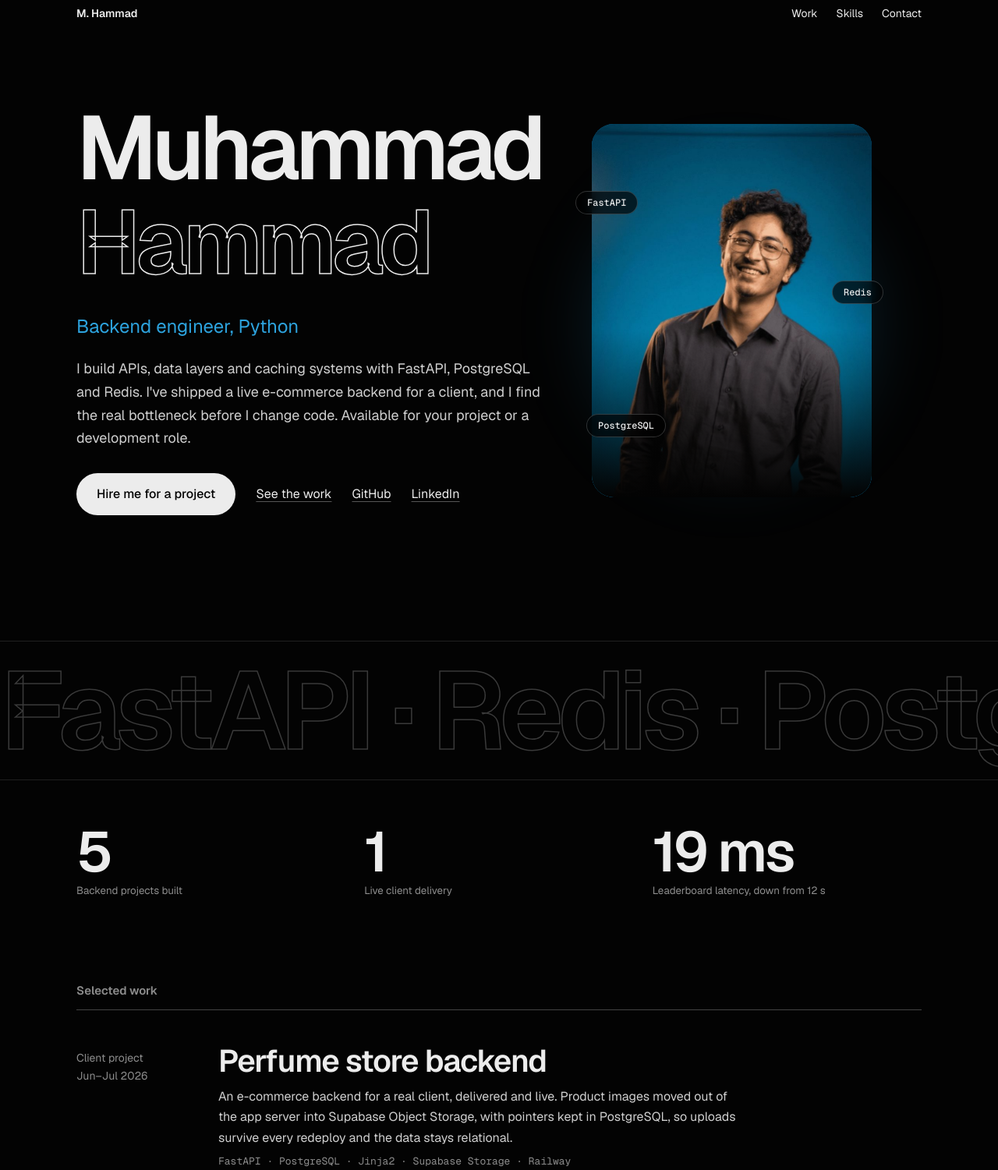
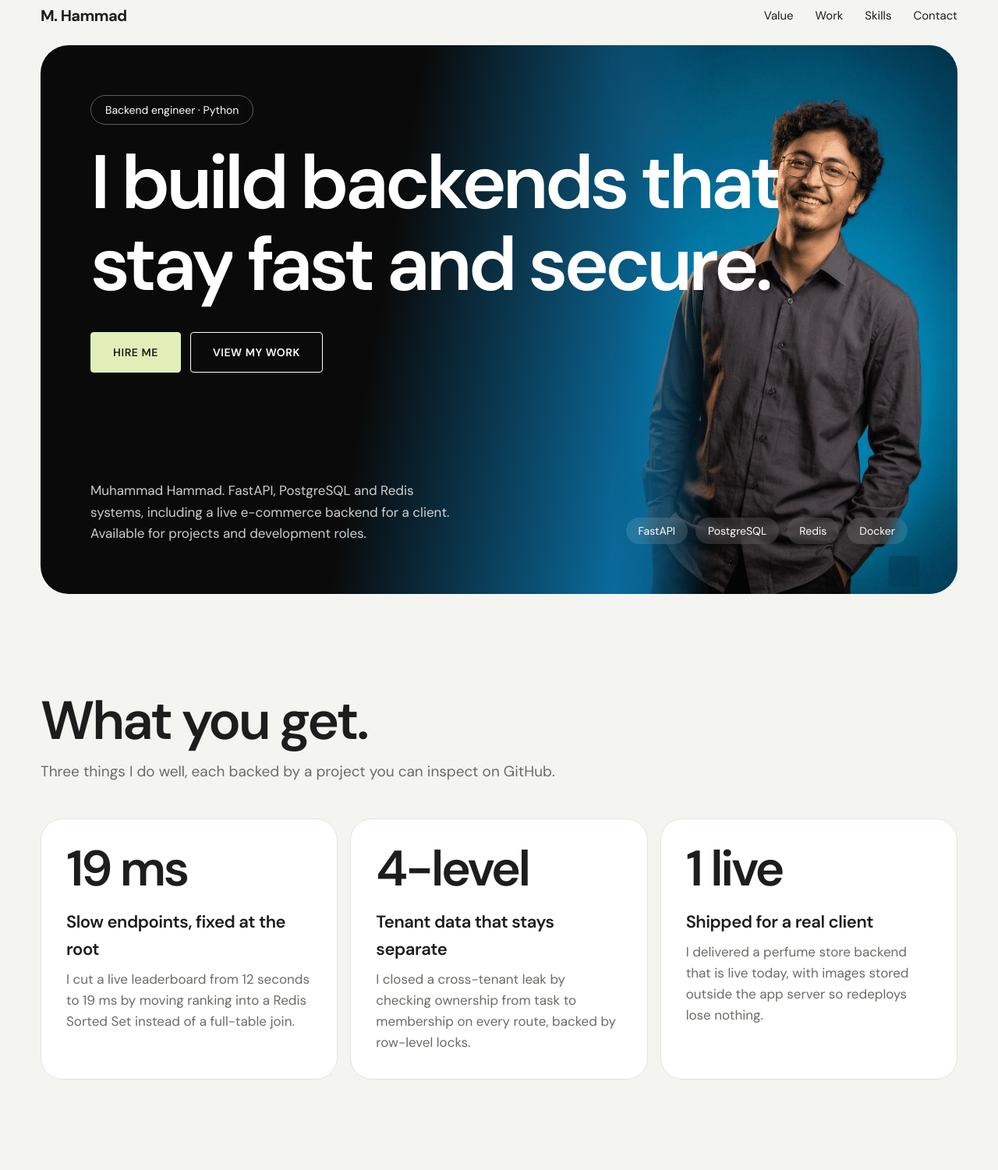
Before and after one commit to muhammads-git/muhammads-git.github.io, a plain HTML site: page index.html in a window 1280 px wide. Shown: the part 18-1519 px from the top of the page at 78% size. Drawn offline with nearby package versions, Linux system fonts and the light colour scheme.

Commit message:
Refactor index.html for layout and design updates
Updated the HTML structure and styling for improved layout and design.

```diff
--- a/index.html
+++ b/index.html
@@ -4,129 +4,107 @@
 <meta charset="utf-8">
 <meta name="viewport" content="width=device-width, initial-scale=1">
 <title>Muhammad Hammad | Backend Engineer, Python</title>
-<meta name="description" content="Backend engineer building with Python, FastAPI, PostgreSQL and Redis. Available for projects and development roles.">
+<meta name="description" content="Backend engineer building fast, secure Python systems with FastAPI, PostgreSQL and Redis. Available for projects and development roles.">
 <link rel="preconnect" href="https://fonts.googleapis.com">
 <link rel="preconnect" href="https://fonts.gstatic.com" crossorigin>
-<link href="https://fonts.googleapis.com/css2?family=Geist:wght@300..700&family=Geist+Mono:wght@400;500&display=swap" rel="stylesheet">
+<link href="https://fonts.googleapis.com/css2?family=DM+Sans:opsz,wght@9..40,300..800&display=swap" rel="stylesheet">
 <style>
-:root{--bg:#030303;--text:#ececec;--mute:#8d8d8d;--line:#1f1f1f;--blue:#2da3de}
+:root{--paper:#f4f4f1;--ink:#1d1d1d;--deep:#0f0f0f;--mute:#6b6b66;--lime:#e1eeb7;--blue:#0b78b0}
 *{box-sizing:border-box;margin:0;padding:0}
-html{background:var(--bg)}
-body{font:400 16px/1.65 "Geist",system-ui,sans-serif;color:var(--text);background:var(--bg);-webkit-font-smoothing:antialiased;overflow-x:hidden}
-a{color:var(--text);text-underline-offset:4px;text-decoration-color:#555}a:hover{text-decoration-color:var(--blue)}
-:focus-visible{outline:2px solid var(--blue);outline-offset:3px}
-#prog{position:fixed;top:0;left:0;right:0;height:3px;background:var(--blue);transform:scaleX(0);transform-origin:0 50%;z-index:9}
-.wrap{max-width:1180px;margin:0 auto;padding:0 clamp(20px,5vw,48px)}
-nav{display:flex;justify-content:space-between;align-items:center;height:72px;font-size:14px;color:var(--mute)}
-nav b{color:var(--text);font-weight:600}nav div{display:flex;gap:24px}nav a{text-decoration:none}
-.hero{display:grid;grid-template-columns:1.15fr .85fr;gap:clamp(24px,5vw,72px);align-items:center;min-height:calc(100vh - 72px);padding-bottom:40px}
-h1{font-weight:600;font-size:clamp(52px,9vw,128px);line-height:.95;letter-spacing:-.05em}
-.ln{display:block;overflow:hidden;padding-bottom:.1em}.ln i{display:block;font-style:normal}
-.ln:nth-child(2) i{-webkit-text-stroke:1.5px var(--text);color:transparent}
-.role{margin-top:22px;font-size:clamp(18px,2vw,24px);color:var(--blue)}
-.lead{margin:20px 0 30px;max-width:50ch;font-size:18px;color:#cfcfcf}
-.cta{display:flex;flex-wrap:wrap;gap:14px 26px;align-items:center}
-.btn{display:inline-block;padding:14px 26px;background:var(--text);color:#000;text-decoration:none;font-weight:500;border-radius:999px}
-.btn:hover{background:var(--blue)}
-.pwrap{position:relative;perspective:1000px}
-.glow{position:absolute;inset:8% -10% 0;background:radial-gradient(closest-side,rgba(45,163,222,.45),transparent);filter:blur(40px);z-index:0}
-.frame{position:relative;z-index:1;border-radius:28px;overflow:hidden;aspect-ratio:3/4;max-height:80vh;margin-left:auto;background:#0a6fa3;will-change:transform}
-.frame img{display:block;width:100%;height:118%;object-fit:cover;object-position:50% 10%}
-.frame::after{content:"";position:absolute;inset:55% 0 0;background:linear-gradient(transparent,var(--bg))}
-.chip{position:absolute;z-index:2;padding:6px 14px;border:1px solid #ffffff30;border-radius:999px;background:#000a;backdrop-filter:blur(8px);font:500 12px "Geist Mono",monospace}
-.band{overflow:hidden;white-space:nowrap;margin:40px 0 0;padding:18px 0;border-block:1px solid var(--line)}
-.band span{display:inline-block;font-weight:600;font-size:clamp(56px,11vw,150px);line-height:1;letter-spacing:-.05em;-webkit-text-stroke:1.5px #3a3a3a;color:transparent}
-.facts{display:grid;grid-template-columns:repeat(auto-fit,minmax(180px,1fr));gap:24px;padding:56px 0 0}
-.facts b{display:block;font-size:clamp(40px,6vw,72px);font-weight:600;letter-spacing:-.04em;line-height:1}
-.facts small{color:var(--mute)}
-h2{position:relative;font-weight:600;font-size:15px;color:var(--mute);margin:104px 0 8px;padding-bottom:12px}
-h2 i{position:absolute;left:0;right:0;bottom:0;height:1px;background:#444;transform-origin:0 50%}
-.job{padding:34px 0;border-bottom:1px solid var(--line);display:grid;grid-template-columns:150px 1fr;gap:8px 32px}
-.job h3{font-size:clamp(26px,3.4vw,40px);font-weight:600;letter-spacing:-.03em;line-height:1.15;transition:color .25s,transform .25s}
-.job:hover h3{color:var(--blue);transform:translateX(10px)}
-.meta{color:var(--mute);font-size:14px;padding-top:8px}
-.job p{max-width:64ch;color:#cfcfcf;margin-top:10px}
-.proof{margin-top:12px;font:500 13px "Geist Mono",monospace;color:var(--blue)}
-.stack{margin-top:8px;font:400 13px "Geist Mono",monospace;color:var(--mute)}
-.skills{display:grid;grid-template-columns:150px 1fr;gap:14px 32px;padding-top:20px}
-.skills dt{color:var(--mute);font-size:14px}.skills dd{color:#cfcfcf}
-.contact{padding:24px 0 0}.contact .big{font-weight:600;font-size:clamp(38px,7vw,96px);line-height:1;letter-spacing:-.045em;margin-bottom:24px}
-.contact p{max-width:50ch;color:#cfcfcf;font-size:18px;margin-bottom:24px}
-.links{display:flex;flex-wrap:wrap;gap:8px 24px;margin-top:20px}
-footer{padding:80px 0 48px;color:var(--mute);font-size:14px}
-@media(max-width:820px){.hero{grid-template-columns:1fr;min-height:0;padding-top:8px}.frame{margin:0 auto;max-width:420px;width:100%}.chip{display:none}.job,.skills{grid-template-columns:1fr;gap:4px}.meta{padding-top:0}.skills dd{margin-bottom:10px}nav div{display:none}}
+body{font:400 17px/1.6 "DM Sans",system-ui,sans-serif;color:var(--ink);background:var(--paper);-webkit-font-smoothing:antialiased;overflow-x:hidden}
+a{color:inherit}:focus-visible{outline:2px solid var(--blue);outline-offset:3px}
+.w{max-width:1240px;margin:0 auto;padding:0 clamp(16px,3vw,32px)}
+nav{display:flex;justify-content:space-between;align-items:center;height:76px;font-size:15px}
+nav b{font-size:20px;font-weight:700;letter-spacing:-.03em}nav div{display:flex;gap:28px}nav a{text-decoration:none}
+.rb{position:relative;display:inline-flex;overflow:hidden;height:52px;padding:0 28px;align-items:center;border:1px solid currentColor;text-decoration:none;font-weight:600;font-size:14px;letter-spacing:.04em;text-transform:uppercase;border-radius:4px}
+.rb span{display:block;transition:transform .45s cubic-bezier(.7,0,.2,1)}.rb span+span{position:absolute;left:28px;transform:translateY(160%)}
+.rb:hover span:first-child{transform:translateY(-160%)}.rb:hover span+span{transform:none}
+.rb.fill{background:var(--lime);color:var(--ink);border-color:var(--lime)}
+.hero{position:relative;overflow:hidden;border-radius:36px;min-height:min(88vh,820px);color:#fff;background:linear-gradient(100deg,#0a0a0a 0%,#0a0a0a 38%,var(--blue) 70%);display:flex;flex-direction:column;justify-content:space-between;padding:clamp(28px,5vw,64px);will-change:transform}
+.hero>img{position:absolute;right:0;bottom:-6%;height:112%;width:auto;max-width:62%;object-fit:cover;object-position:50% 0;mask-image:linear-gradient(90deg,transparent,#000 28%);z-index:0}
+.hero>*:not(img){position:relative;z-index:1}
+.tag{display:inline-block;padding:7px 18px;border:1px solid #ffffff55;border-radius:999px;font-size:14px;backdrop-filter:blur(6px)}
+h1{font-weight:600;font-size:clamp(46px,7.6vw,112px);line-height:.98;letter-spacing:-.05em;max-width:9.5em;margin:26px 0 30px}
+h1 .wd{display:inline-block;overflow:hidden;vertical-align:top;padding-bottom:.1em}h1 .wd i{display:inline-block;font-style:normal}
+.btns{display:flex;flex-wrap:wrap;gap:12px}
+.hf{display:flex;flex-wrap:wrap;gap:12px 40px;align-items:flex-end;justify-content:space-between;margin-top:48px}
+.hf p{max-width:40ch;color:#ffffffcc}
+.chips{display:flex;flex-wrap:wrap;gap:10px}.chips span{padding:6px 16px;border-radius:999px;background:#ffffff1f;font-size:14px;backdrop-filter:blur(8px)}
+h2{font-weight:600;font-size:clamp(36px,5.4vw,76px);line-height:1;letter-spacing:-.045em;margin:0 0 16px}
+section{padding:clamp(72px,10vw,140px) 0 0}
+.sub{color:var(--mute);max-width:56ch;margin-bottom:44px;font-size:19px}
+.vals{display:grid;grid-template-columns:repeat(auto-fit,minmax(280px,1fr));gap:16px}
+.val{padding:32px;border-radius:28px;background:#fff;border:1px solid #e4e4df}
+.val b{display:block;font-size:clamp(44px,5vw,64px);font-weight:600;letter-spacing:-.05em;line-height:1}
+.val h3{font-size:22px;font-weight:600;letter-spacing:-.02em;margin:18px 0 8px}.val p{color:var(--mute)}
+.grid{display:grid;grid-template-columns:repeat(auto-fit,minmax(min(100%,420px),1fr));gap:16px}
+.card{display:flex;flex-direction:column;gap:14px;padding:34px;border-radius:28px;background:#fff;border:1px solid #e4e4df;transition:transform .4s,background .3s,color .3s}
+.card:hover{transform:translateY(-6px);background:var(--deep);color:#fff}.card:hover .m,.card:hover p{color:#ffffffb3}
+.card.lead{background:var(--lime);border-color:var(--lime)}.card.lead:hover{background:var(--deep)}
+.card h3{font-size:clamp(26px,3vw,36px);font-weight:600;letter-spacing:-.035em;line-height:1.1}
+.m{font-size:14px;color:var(--mute)}.card p{color:#4a4a46}
+.pf{font-weight:600;font-size:15px}
+.tg{display:flex;flex-wrap:wrap;gap:8px;margin-top:auto;padding-top:6px}.tg span{padding:4px 13px;border:1px solid #bdbdb6;border-radius:999px;font-size:13px}
+.card:hover .tg span{border-color:#ffffff55}
+.sk{display:grid;grid-template-columns:repeat(auto-fit,minmax(250px,1fr));gap:16px}
+.sk div{padding:28px;border-radius:24px;background:#fff;border:1px solid #e4e4df}.sk h3{font-size:19px;margin-bottom:14px}
+.cta{margin-top:clamp(72px,10vw,140px);border-radius:36px;background:var(--deep);color:#fff;padding:clamp(36px,7vw,96px)}
+.cta h2{font-size:clamp(42px,8vw,120px);max-width:9em}.cta p{color:#ffffffb3;max-width:46ch;margin:0 0 32px;font-size:19px}
+.cta .btns+.btns{margin-top:12px}
+footer{padding:36px 0 48px;color:var(--mute);font-size:14px;display:flex;flex-wrap:wrap;justify-content:space-between;gap:8px}
+@media(max-width:820px){nav div{display:none}.hero>img{max-width:100%;opacity:.45;height:80%;mask-image:linear-gradient(0deg,transparent,#000 40%)}.hero{border-radius:26px}}
 </style>
 </head>
 <body>
-<div id="prog"></div>
-<div class="wrap">
-<nav><b>M. Hammad</b><div><a href="#work">Work</a><a href="#skills">Skills</a><a href="#contact">Contact</a></div></nav>
-<header class="hero">
-<div>
-<h1><span class="ln"><i>Muhammad</i></span><span class="ln"><i>Hammad</i></span></h1>
-<p class="role">Backend engineer, Python</p>
-<p class="lead">I build APIs, data layers and caching systems with FastAPI, PostgreSQL and Redis. I've shipped a live e-commerce backend for a client, and I find the real bottleneck before I change code. Available for your project or a development role.</p>
-<div class="cta"><a class="btn mag" href="mailto:sirhammad760@gmail.com">Hire me for a project</a><a href="#work">See the work</a><a href="https://github.com/muhammads-git" target="_blank" rel="noopener">GitHub</a><a href="https://www.linkedin.com/in/m-hammad" target="_blank" rel="noopener">LinkedIn</a></div>
+<div class="w"><nav><b>M. Hammad</b><div><a href="#value">Value</a><a href="#work">Work</a><a href="#skills">Skills</a><a href="#contact">Contact</a></div></nav></div>
+<div class="w"><header class="hero" id="hero">
+<img src="photo.jpg" width="720" height="1290" alt="Portrait of Muhammad Hammad">
+<div><span class="tag">Backend engineer · Python</span>
+<h1 id="h1">I build backends that stay fast and secure.</h1>
+<div class="btns"><a class="rb fill" href="mailto:sirhammad760@gmail.com"><span>Hire me</span><span>Hire me</span></a><a class="rb" href="#work"><span>View my work</span><span>View my work</span></a></div></div>
+<div class="hf"><p>Muhammad Hammad. FastAPI, PostgreSQL and Redis systems, including a live e-commerce backend for a client. Available for projects and development roles.</p><div class="chips"><span>FastAPI</span><span>PostgreSQL</span><span>Redis</span><span>Docker</span></div></div>
+</header></div>
+
+<div class="w">
+<section id="value"><h2>What you get.</h2><p class="sub">Three things I do well, each backed by a project you can inspect on GitHub.</p>
+<div class="vals">
+<div class="val"><b data-n="19" data-s=" ms">0</b><h3>Slow endpoints, fixed at the root</h3><p>I cut a live leaderboard from 12 seconds to 19 ms by moving ranking into a Redis Sorted Set instead of a full-table join.</p></div>
+<div class="val"><b data-n="4" data-s="-level">0</b><h3>Tenant data that stays separate</h3><p>I closed a cross-tenant leak by checking ownership from task to membership on every route, backed by row-level locks.</p></div>
+<div class="val"><b data-n="1" data-s=" live">0</b><h3>Shipped for a real client</h3><p>I delivered a perfume store backend that is live today, with images stored outside the app server so redeploys lose nothing.</p></div>
+</div></section>
+
+<section id="work"><h2>Selected work.</h2><p class="sub">Client e-commerce first, then the systems that show backend depth.</p><div class="grid" id="g"></div></section>
+
+<section id="skills"><h2>Skills.</h2><p class="sub">Grouped by what I use them for.</p><div class="sk" id="s"></div></section>
+
+<div class="cta" id="contact"><h2>Let's build your backend.</h2><p>Tell me about your project, or reach out if your team needs a Python engineer.</p>
+<div class="btns"><a class="rb fill" href="mailto:sirhammad760@gmail.com"><span>sirhammad760@gmail.com</span><span>sirhammad760@gmail.com</span></a></div>
+<div class="btns"><a class="rb" target="_blank" rel="noopener" href="https://github.com/muhammads-git"><span>GitHub</span><span>GitHub</span></a><a class="rb" target="_blank" rel="noopener" href="https://www.linkedin.com/in/m-hammad"><span>LinkedIn</span><span>LinkedIn</span></a></div></div>
+<footer><span>BS Software Engineering, Hazara University · 2023–2027</span><span>Mansehra, KPK, Pakistan · Working remotely</span></footer>
 </div>
-<div class="pwrap"><div class="glow"></div>
-<div class="frame" id="frame"><img id="pimg" src="photo.jpg" width="720" height="1290" alt="Portrait of Muhammad Hammad"></div>
-<span class="chip" style="left:-6%;top:18%">FastAPI</span><span class="chip" style="right:-4%;top:42%">Redis</span><span class="chip" style="left:-2%;bottom:16%">PostgreSQL</span>
-</div>
-</header>
-</div>
-<div class="band" aria-hidden="true"><span id="bt">FastAPI · Redis · PostgreSQL · Docker · Python · FastAPI · Redis · PostgreSQL · Docker · Python</span></div>
-<div class="wrap">
-<div class="facts"><div><b data-n="5">0</b><small>Backend projects built</small></div><div><b data-n="1">0</b><small>Live client delivery</small></div><div><b data-n="19" data-s=" ms">0</b><small>Leaderboard latency, down from 12 s</small></div></div>
-
-<h2 id="work">Selected work<i></i></h2>
-<div class="job"><span class="meta">Client project<br>Jun–Jul 2026</span><div><h3>Perfume store backend</h3><p>An e-commerce backend for a real client, delivered and live. Product images moved out of the app server into Supabase Object Storage, with pointers kept in PostgreSQL, so uploads survive every redeploy and the data stays relational.</p><div class="stack">FastAPI · PostgreSQL · Jinja2 · Supabase Storage · Railway</div></div></div>
-<div class="job"><span class="meta">Sep–Oct 2026</span><div><h3>ByteBattle</h3><p>A game backend with a live leaderboard. Every refresh ran a JOIN and GROUP BY over the full score table. I moved ranking into a Redis Sorted Set with an atomic write-through to PostgreSQL, which stays the source of truth.</p><div class="proof">12 s to 19 ms median latency</div><div class="stack">FastAPI · Redis ZSET · PostgreSQL</div></div></div>
-<div class="job"><span class="meta">May–Jun 2026</span><div><h3>NexusAPI</h3><p>A multi-tenant project management backend where many organizations share one deployment. Every route checks the ownership chain from task to membership, which closed a cross-tenant data leak. Row-level locks prevent lost writes, and hot reads use a write-through Redis cache.</p><div class="proof">4-level ownership check · 5 min cache TTL</div><div class="stack">FastAPI · PostgreSQL · Redis · WebSockets · SQLAlchemy Async</div></div></div>
-<div class="job"><span class="meta">Aug 2026<br>Hackathon</span><div><h3>VoicOps</h3><p>A voice-to-infrastructure assistant for the AI Alibaba Hackathon Pakistan, selected for the national build phase. Speech becomes Dockerfiles, compose files and Terraform, and nothing is shown until hadolint, yamllint and terraform validate pass.</p><div class="stack">FastAPI · Docker · Terraform · Deepgram</div></div></div>
-<div class="job"><span class="meta">Jan–Apr 2026</span><div><h3>AI URL shortener</h3><p>A short-link API with compute-heavy AI features that must not slow redirects. Heavy work runs on an ARQ queue, and a two-layer Redis index lets one update clear every cached copy of a link.</p><div class="proof">API responses under 50 ms</div><div class="stack">FastAPI · PostgreSQL · Redis · ARQ</div></div></div>
-
-<h2 id="skills">Skills<i></i></h2>
-<dl class="skills">
-<dt>Backend and APIs</dt><dd>Python, FastAPI, Flask, REST design, WebSockets, SQLAlchemy (async)</dd>
-<dt>Data and caching</dt><dd>PostgreSQL, SQL, Redis Sorted Sets, Redis hashes and strings, cache invalidation, Supabase Storage</dd>
-<dt>Async and queues</dt><dd>asyncio, ARQ task queue, row-level locking, background workers</dd>
-<dt>Delivery</dt><dd>Docker, Docker Compose, Terraform, GitHub Actions, Locust load testing, Git</dd>
-</dl>
-<h2>Education<i></i></h2>
-<div class="job"><span class="meta">2023–2027</span><div><h3 style="font-size:22px">BS Software Engineering</h3><p>Hazara University, Mansehra, Pakistan.</p></div></div>
-
-<h2 id="contact">Contact<i></i></h2>
-<div class="contact"><div class="big">Have a backend<br>to build?</div><p>Send me a short note about the project, or reach out if your team needs a Python engineer.</p><a class="btn mag" href="mailto:sirhammad760@gmail.com">sirhammad760@gmail.com</a>
-<div class="links"><a href="https://github.com/muhammads-git" target="_blank" rel="noopener">github.com/muhammads-git</a><a href="https://www.linkedin.com/in/m-hammad" target="_blank" rel="noopener">linkedin.com/in/m-hammad</a></div></div>
-<footer>Mansehra, KPK, Pakistan · Working remotely</footer>
-</div>
-<script src="https://cdnjs.cloudflare.com/ajax/libs/gsap/3.12.5/gsap.min.js"></script>
-<script src="https://cdnjs.cloudflare.com/ajax/libs/gsap/3.12.5/ScrollTrigger.min.js"></script>
+<script src="gsap.min.js"></script><script src="ScrollTrigger.min.js"></script>
 <script>
-if(window.gsap){
-gsap.registerPlugin(ScrollTrigger);
+const P=[
+["Perfume store backend","Client project · Jun–Jul 2026","An e-commerce backend for a real client, delivered and live. Product images moved into Supabase Object Storage with pointers in PostgreSQL, so uploads survive every redeploy.","Live in production",["FastAPI","PostgreSQL","Jinja2","Supabase Storage","Railway"],1],
+["ByteBattle","Sep–Oct 2026","A game backend with a live leaderboard. A full-table JOIN on every refresh became a Redis Sorted Set with an atomic write-through to PostgreSQL, which stays the source of truth.","12 s to 19 ms median latency",["FastAPI","Redis ZSET","PostgreSQL"]],
+["NexusAPI","May–Jun 2026","A multi-tenant project management backend. Every route verifies the ownership chain, writes use row-level locks, and hot reads sit behind a write-through Redis cache.","4-level ownership check · 5 min cache TTL",["FastAPI","PostgreSQL","Redis","WebSockets","SQLAlchemy Async"]],
+["VoicOps","Aug 2026 · Hackathon","A voice-to-infrastructure assistant for the AI Alibaba Hackathon Pakistan, selected for the national build phase. Nothing is shown until hadolint, yamllint and terraform validate pass.","Every output validated",["FastAPI","Docker","Terraform","Deepgram"]],
+["AI URL shortener","Jan–Apr 2026","A short-link API where heavy AI work runs on an ARQ queue and a two-layer Redis index lets one update clear every cached copy of a link.","API responses under 50 ms",["FastAPI","PostgreSQL","Redis","ARQ"]]];
+const SK=[["Backend and APIs","Python, FastAPI, Flask, REST design, WebSockets, SQLAlchemy (async)"],["Data and caching","PostgreSQL, SQL, Redis Sorted Sets, cache invalidation, Supabase Storage"],["Async and queues","asyncio, ARQ task queue, row-level locking, background workers"],["Delivery","Docker, Docker Compose, Terraform, GitHub Actions, Locust, Git"]];
+g.innerHTML=P.map(p=>`<article class="card${p[5]?" lead":""}"><span class="m">${p[1]}</span><h3>${p[0]}</h3><p>${p[2]}</p><div class="pf">${p[3]}</div><div class="tg">${p[4].map(t=>`<span>${t}</span>`).join("")}</div></article>`).join("");
+s.innerHTML=SK.map(k=>`<div><h3>${k[0]}</h3><p style="color:#4a4a46">${k[1]}</p></div>`).join("");
+h1.innerHTML=h1.textContent.split(" ").map(w=>`<span class="wd"><i>${w}</i></span>`).join(" ");
+if(window.gsap){gsap.registerPlugin(ScrollTrigger);
 gsap.matchMedia().add("(prefers-reduced-motion: no-preference)",()=>{
- const tl=gsap.timeline({defaults:{ease:"power4.out"}});
- tl.from(".ln i",{yPercent:110,duration:1.1,stagger:.12})
-   .from(".role,.lead,.cta",{y:24,opacity:0,duration:.8,stagger:.1},"-=.6")
-   .from("#frame",{clipPath:"inset(100% 0% 0% 0%)",duration:1.3,ease:"power3.inOut"},0.2)
-   .from("#pimg",{scale:1.3,duration:1.6},0.2)
-   .from(".chip",{scale:0,opacity:0,duration:.6,stagger:.12,ease:"back.out(2)"},"-=.5")
-   .from(".glow",{opacity:0,duration:1.2},0.4);
- gsap.to(".chip",{y:"+=12",duration:2.4,repeat:-1,yoyo:true,ease:"sine.inOut",stagger:.4});
- gsap.to("#prog",{scaleX:1,ease:"none",scrollTrigger:{scrub:.3,start:0,end:"max"}});
- gsap.to("#pimg",{yPercent:-8,ease:"none",scrollTrigger:{trigger:".hero",start:"top top",end:"bottom top",scrub:true}});
- gsap.to("#bt",{xPercent:-35,ease:"none",scrollTrigger:{trigger:".band",start:"top bottom",end:"bottom top",scrub:true}});
- gsap.utils.toArray(".job,.skills,.contact>*").forEach(el=>gsap.from(el,{y:50,opacity:0,duration:.9,ease:"power3.out",scrollTrigger:{trigger:el,start:"top 88%"}}));
- document.querySelectorAll("h2").forEach(h=>{const l=h.querySelector("i");gsap.from(l,{scaleX:0,duration:1.2,ease:"power3.out",scrollTrigger:{trigger:h,start:"top 90%"}})});
- document.querySelectorAll(".facts b").forEach(b=>{const o={v:0},n=+b.dataset.n,s=b.dataset.s||"";gsap.to(o,{v:n,duration:1.6,ease:"power2.out",scrollTrigger:{trigger:b,start:"top 90%"},onUpdate:()=>b.textContent=Math.round(o.v)+s})});
- document.querySelectorAll(".mag").forEach(b=>{const x=gsap.quickTo(b,"x",{duration:.4,ease:"power3"}),y=gsap.quickTo(b,"y",{duration:.4,ease:"power3"});
-  b.addEventListener("pointermove",e=>{const r=b.getBoundingClientRect();x((e.clientX-r.left-r.width/2)*.3);y((e.clientY-r.top-r.height/2)*.3)});
-  b.addEventListener("pointerleave",()=>{x(0);y(0)})});
- const f=document.getElementById("frame"),rx=gsap.quickTo(f,"rotationX",{duration:.6}),ry=gsap.quickTo(f,"rotationY",{duration:.6});
- matchMedia("(hover:hover)").matches&&addEventListener("pointermove",e=>{ry((e.clientX/innerWidth-.5)*10);rx(-(e.clientY/innerHeight-.5)*8)});
-});
-}
+ gsap.timeline({defaults:{ease:"power4.out"}}).from(".hero",{y:60,opacity:0,duration:1}).from(".hero>img",{scale:1.15,x:60,opacity:0,duration:1.6},"<").from(".tag",{y:20,opacity:0,duration:.7},"-=1").from(".wd i",{yPercent:115,duration:1,stagger:.06},"-=.9").from(".btns .rb,.hf>*",{y:24,opacity:0,duration:.8,stagger:.1},"-=.6");
+ gsap.to(".hero",{scale:.93,borderRadius:56,ease:"none",scrollTrigger:{trigger:".hero",start:"bottom 80%",end:"bottom top",scrub:true}});
+ gsap.to(".hero>img",{yPercent:6,ease:"none",scrollTrigger:{trigger:".hero",start:"top top",end:"bottom top",scrub:true}});
+ gsap.utils.toArray("h2,.sub").forEach(e=>gsap.from(e,{y:40,opacity:0,duration:.9,ease:"power3.out",scrollTrigger:{trigger:e,start:"top 90%"}}));
+ ScrollTrigger.batch(".val,.card,.sk>div",{start:"top 90%",onEnter:b=>gsap.from(b,{y:70,opacity:0,duration:.9,stagger:.12,ease:"power3.out",overwrite:true})});
+ gsap.from(".cta",{y:80,scale:.96,opacity:0,duration:1.1,ease:"power3.out",scrollTrigger:{trigger:".cta",start:"top 90%"}});
+ document.querySelectorAll("[data-n]").forEach(b=>{const o={v:0},n=+b.dataset.n,x=b.dataset.s;gsap.to(o,{v:n,duration:1.6,ease:"power2.out",scrollTrigger:{trigger:b,start:"top 90%"},onUpdate:()=>b.textContent=Math.round(o.v)+x})});
+});}
+else document.querySelectorAll("[data-n]").forEach(b=>b.textContent=b.dataset.n+b.dataset.s);
 </script>
 </body>
 </html>
```
